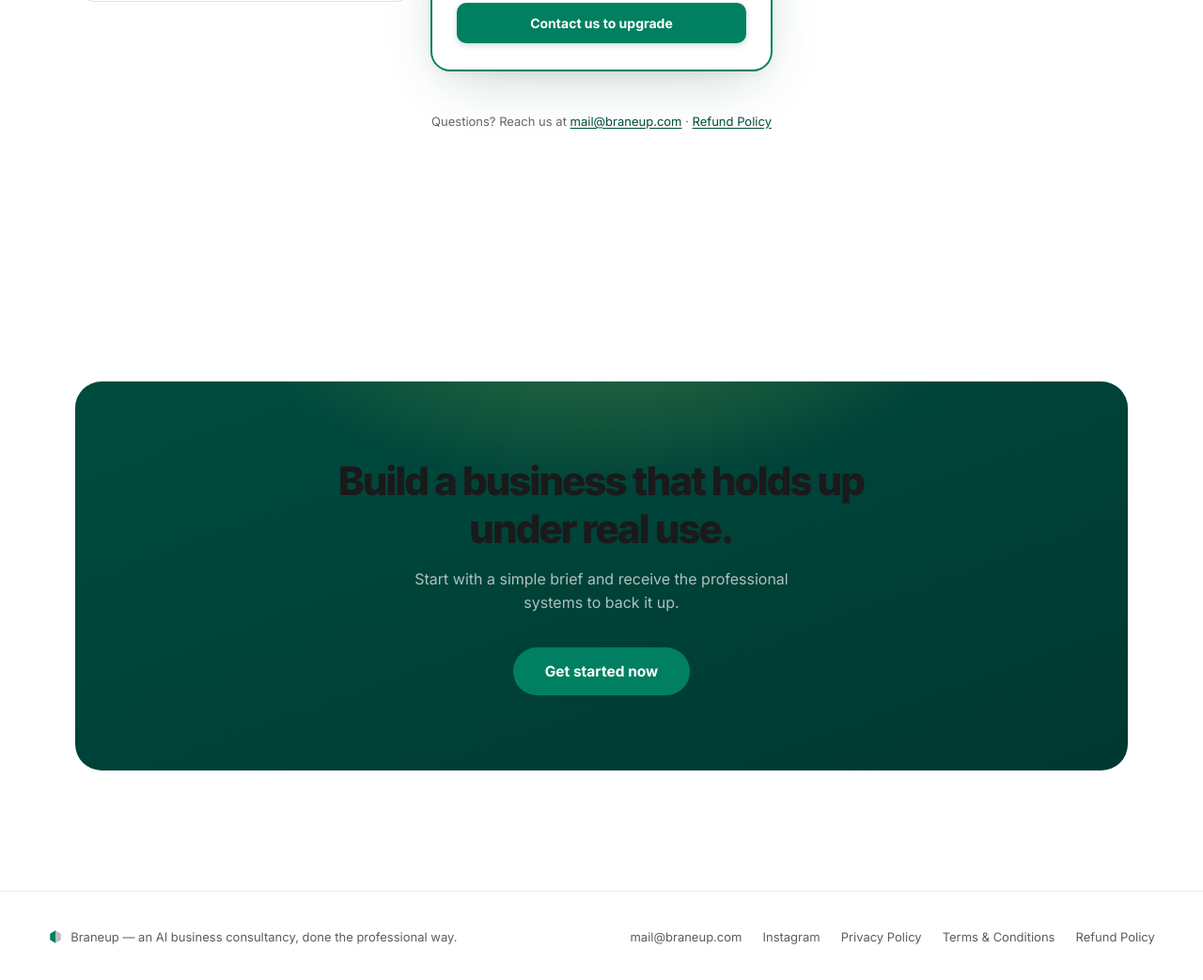
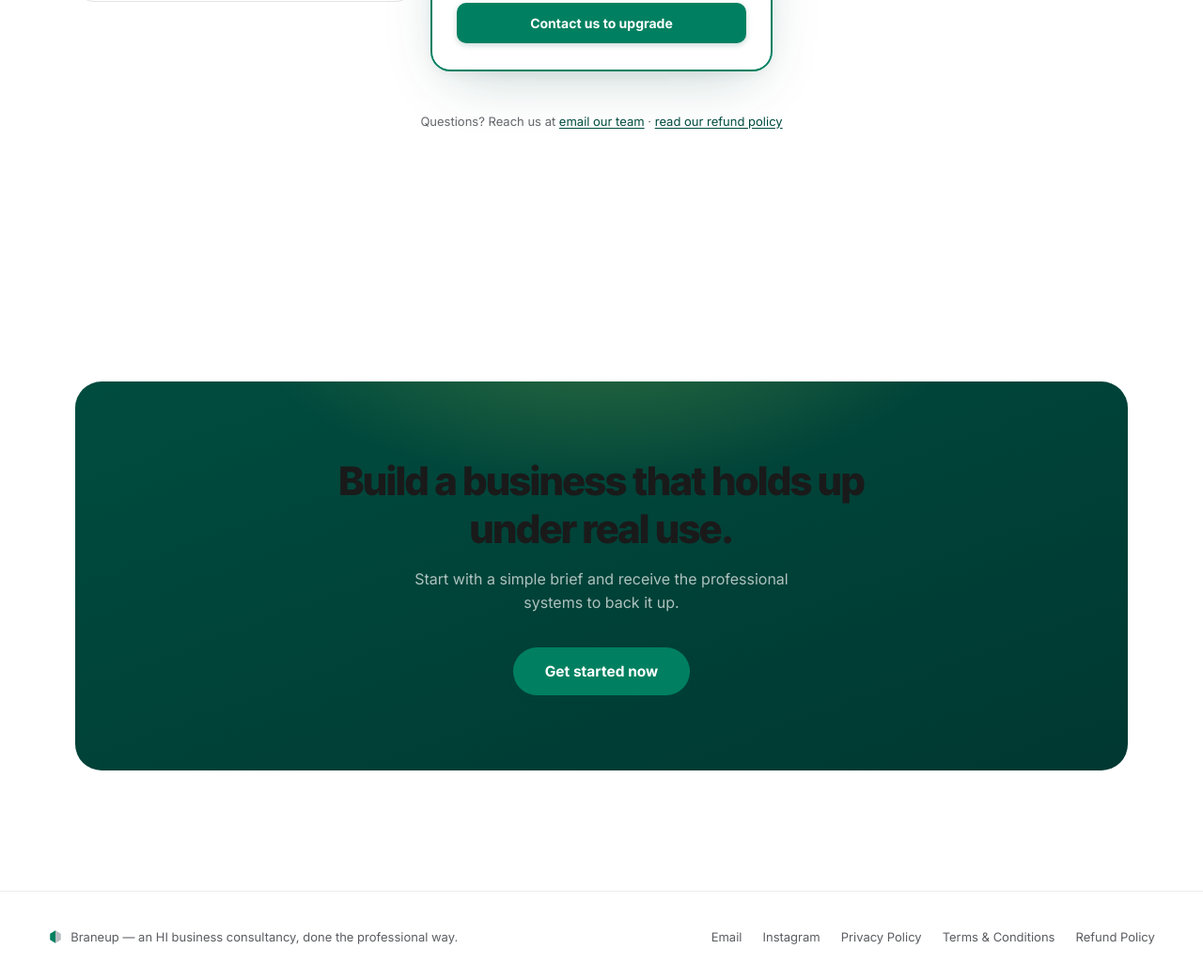
Before and after one commit to mominali123/Braneup, a website: page index.html in a window 1280 px wide. Shown: the part 7746-8789 px from the top of the page at 94% size. Drawn offline with Linux system fonts and the light colour scheme; no server answers.

Commit message:
Update contact email and fix typos in index.html

```diff
--- a/index.html
+++ b/index.html
@@ -1636,7 +1636,7 @@
             </li>
           </ul>
           <div class="pricing-cta">
-            <a href="mailto:mail@braneup.com?subject=Upgrade%20to%20Brane%20Pro" class="btn btn-primary btn-block">Contact us to upgrade</a>
+            <a href="mailto:braneup@gmail.com?subject=Upgrade%20to%20Brane%20Pro" class="btn btn-primary btn-block">Contact us to upgrade</a>
           </div>
         </div>
 
@@ -1671,7 +1671,7 @@
 
       </div><!-- /.pricing-grid -->
 
-      <p class="pricing-note reveal">Questions? Reach us at <a href="mailto:mail@braneup.com">mail@braneup.com</a> · <a href="refund-policy">Refund Policy</a></p>
+      <p class="pricing-note reveal">Questions? Reach us at <a href="mailto:braneup@gmail.com">email our team</a> · <a href="refund-policy">read our refund policy</a></p>
 
     </div>
   </section>
@@ -1693,10 +1693,10 @@
         <path fill="#008060" d="M24 4 L6.7 14 V34 L24 44 Z"/>
         <path fill="#B8BCC2" d="M24 4 L41.3 14 V34 L24 44 Z"/>
       </svg>
-      Braneup — an AI business consultancy, done the professional way.
+      Braneup — an HI business consultancy, done the professional way.
     </div>
     <div class="flinks">
-      <a href="mailto:mail@braneup.com">mail@braneup.com</a>
+      <a href="mailto:braneup@gmail.com">Email</a>
       <a href="https://www.instagram.com/brane_up?igsi=MXZ3emloajdtMm9tag==" target="_blank" rel="noopener">Instagram</a>
       <a href="privacy-policy">Privacy Policy</a>
       <a href="terms-and-conditions">Terms & Conditions</a>
```
